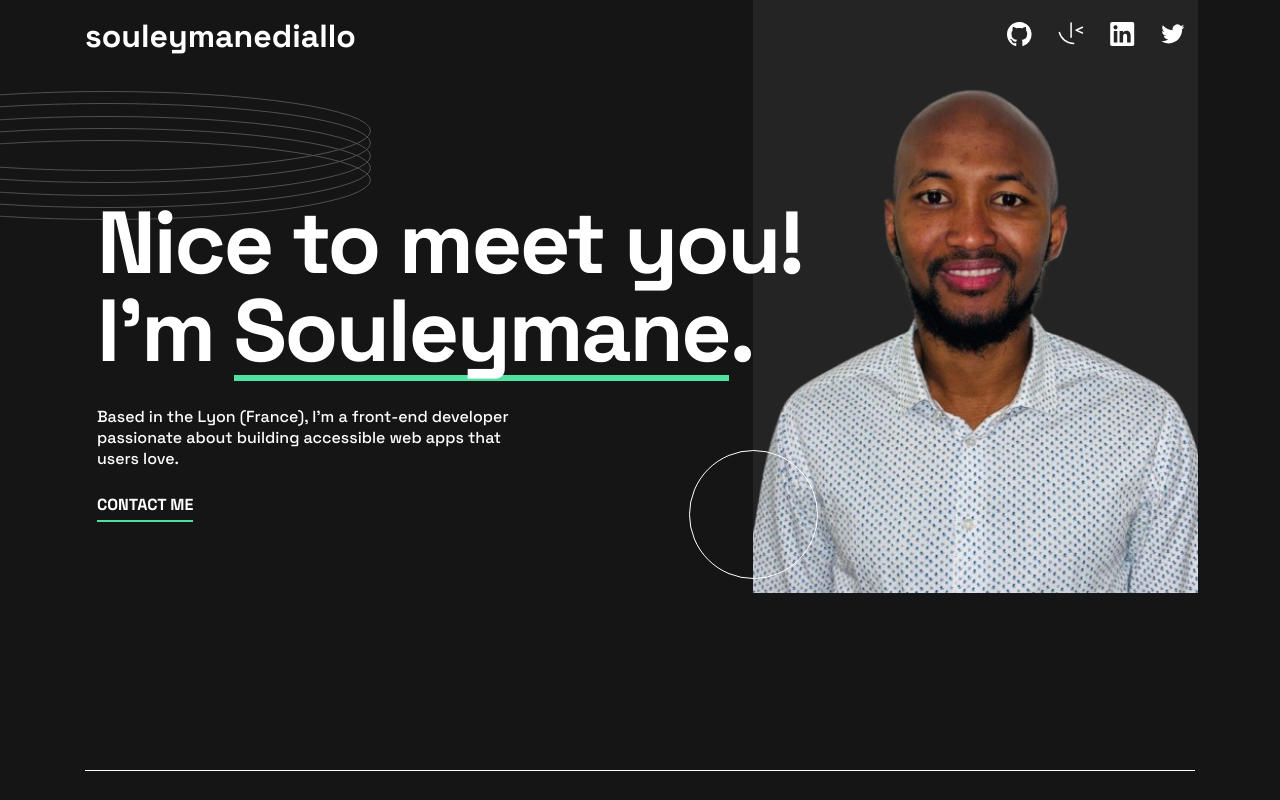
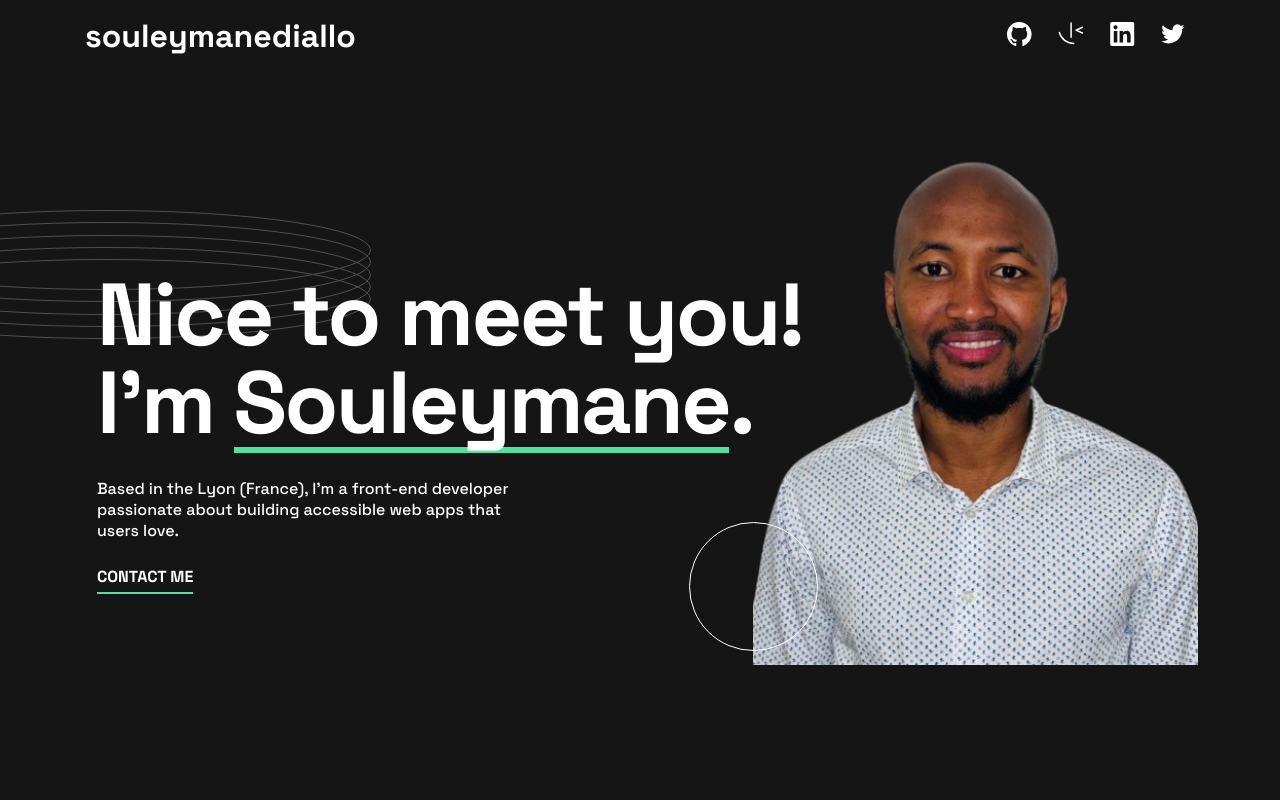
Before and after one commit to souleymane-diallo/portfolio-souleymane, a plain HTML site: page index.html in a window 1280 px wide. Shown: the top 800 px of the page. Drawn offline with Linux system fonts and the light colour scheme.

Commit message:
fix: correct image

```diff
--- a/index.html
+++ b/index.html
@@ -60,7 +60,6 @@
           <a href="#contact" class="hero__button" role="button">CONTACT ME</a>
         </div>
         <picture class="hero__image">
-          <source media="(min-width: 768px)" srcset="./assets/images/profilsouleymane.png" />
           <img src="./assets/images/souleymane-mobile.png" alt="Portrait de Souleymane DIALLO" />
         </picture>
         <div class="hero__svg-circle"></div>
--- a/style.css
+++ b/style.css
@@ -67,10 +67,10 @@ main {
 }
 
 .header {
-  position: fixed;
+  position: sticky;
   width: 100%;
   z-index: 30;
-  padding-top: 1rem;
+  padding: 1rem 0;
 }
 
 .navigation {
@@ -114,7 +114,6 @@ main {
   justify-content: center;
   text-align: center;
   gap: 20px;
-  margin-top: 100px;
 }
 
 .hero__svg-rings,
@@ -563,7 +562,7 @@ hr {
   }
 
   .hero__svg-rings {
-    top: 91px;
+    top: 138px;
     left: -244px;
   }
 
```
